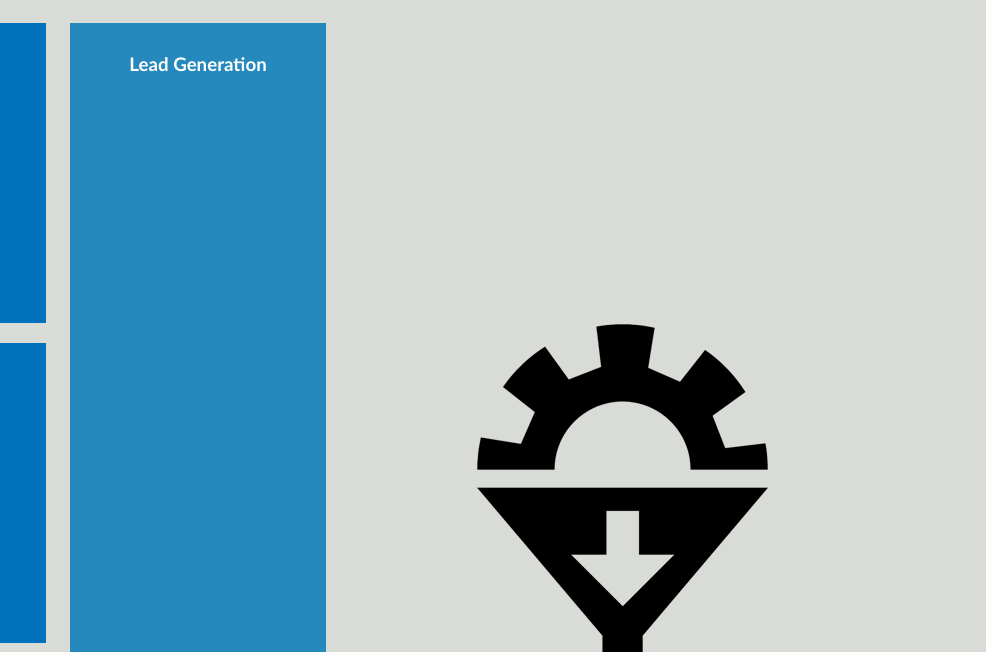
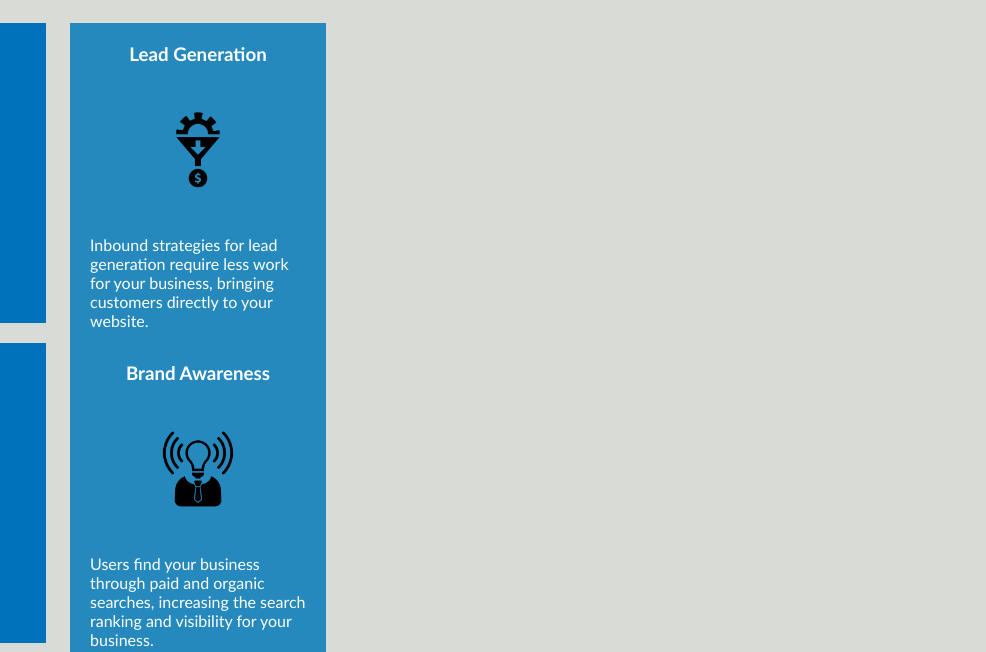
Before and after one commit to ABELTRAN177/Refactoring-Horiseon, a plain HTML site: page index.html in a window 1280 px wide. Shown: the part 899-1551 px from the top of the page, 934-1920 px from the left, 986 px wide, since content can reach past the window. Drawn offline with Linux system fonts and the light colour scheme.

Commit message:
adjustments on all previous entries

```diff
--- a/assets/css/style.css
+++ b/assets/css/style.css
@@ -86,23 +86,27 @@ p {
     background-color: #2589bd;
 }
 
-.benefit-lead,.benefit-brand,.benefit-cost {
+.benefit-lead,
+.benefit-brand,
+.benefit-cost {
     margin-bottom: 32px;
     color: #ffffff;
 }
 
-.benefit-lead,.benefit-brand,.benefit-cost  h3 {
+.benefit-lead h3,.benefit-brand h3,.benefit-cost  h3 {
     margin-bottom: 10px;
     text-align: center;
 }
 
-.benefit-lead,.benefit-brand,.benefit-cost  img {
+.benefit-lead img,.benefit-brand img,.benefit-cost  img {
     display: block;
     margin: 10px auto;
     max-width: 150px;
 }
 
-.search-engine-optimization,.online-reputation-management,.social-media-marketing  {
+.search-engine-optimization,
+.online-reputation-management,
+.social-media-marketing  {
     margin-bottom: 20px;
     padding: 50px;
     height: 300px;
```
